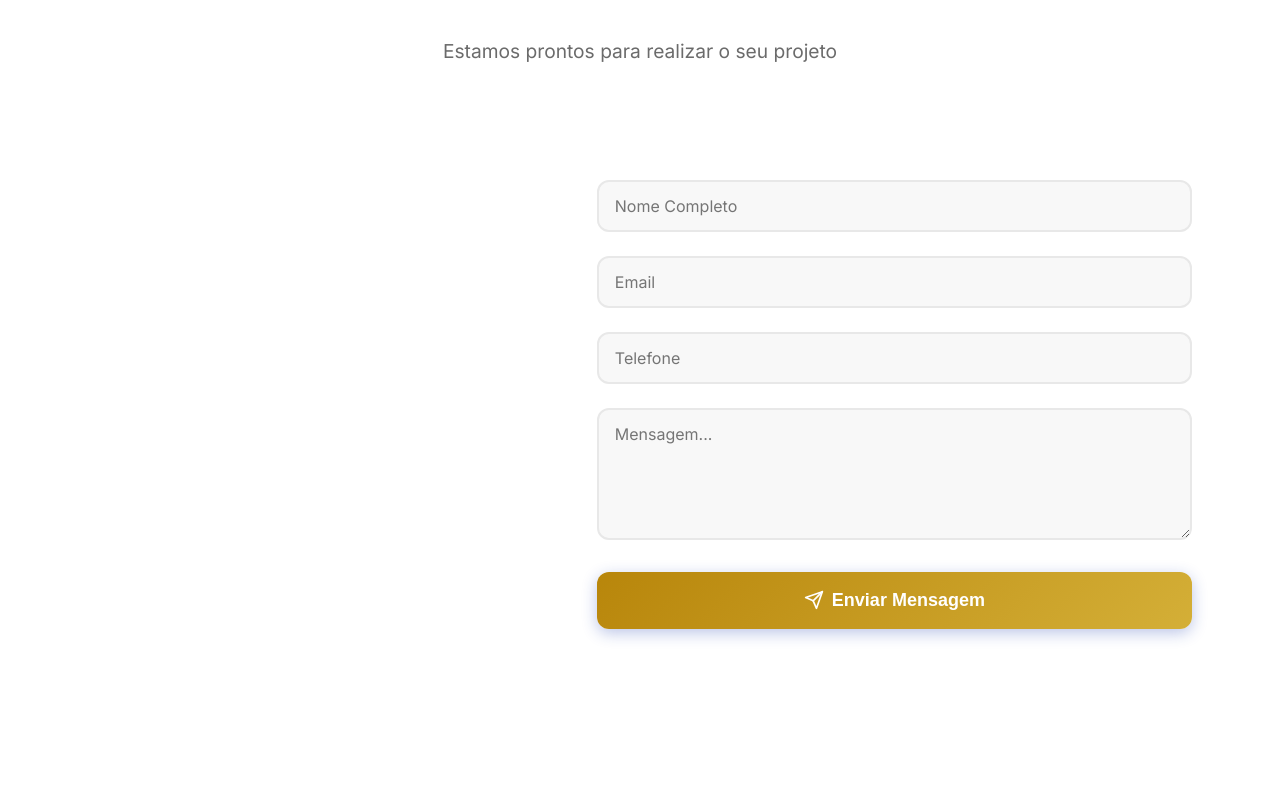
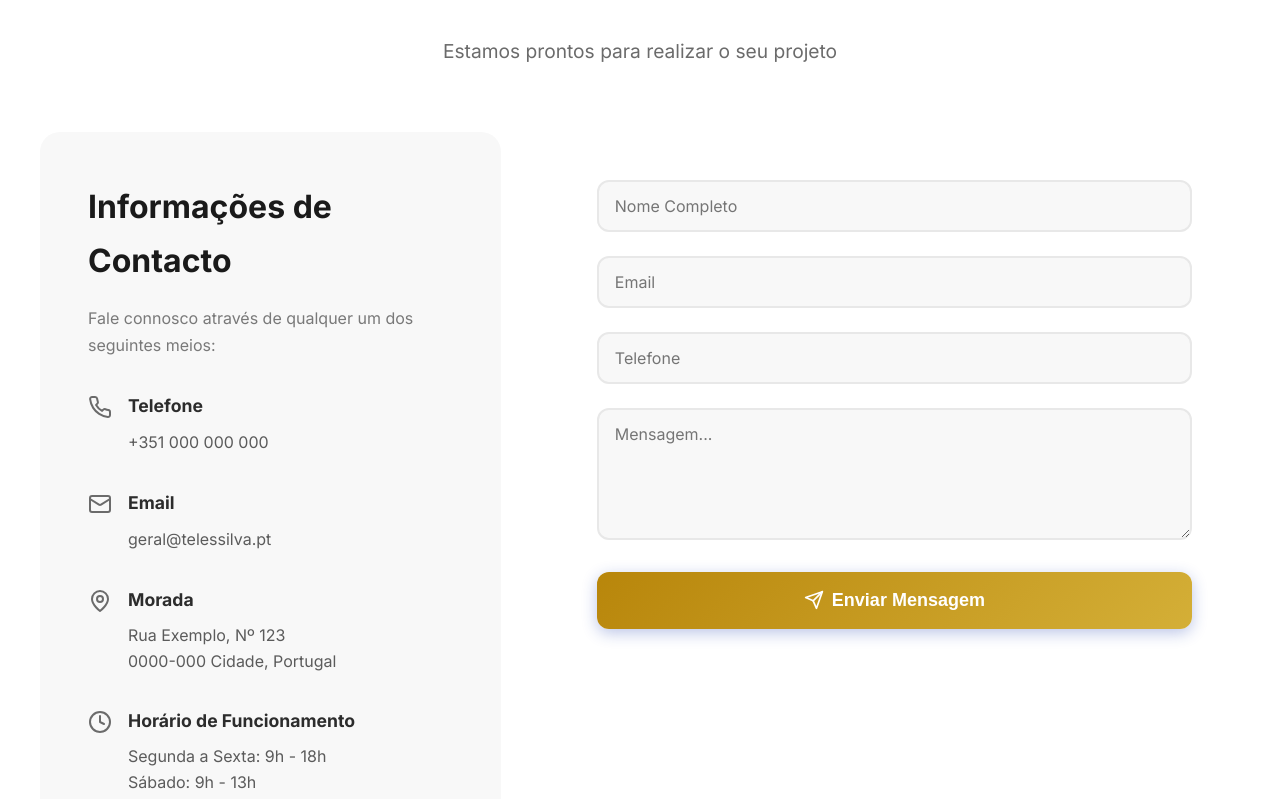
Before and after one commit to DiogoCosta5667/Serralharia, a React (Vite) app: page / in a window 1280 px wide. Shown: the part 8921-9720 px from the top of the page. Built offline with nearby package versions, Linux system fonts and the light colour scheme.

Commit message:
Atualizar formato de Informacoes de Contacto seguindo exemplo

```diff
--- a/src/components/Contact.css
+++ b/src/components/Contact.css
@@ -12,20 +12,22 @@
 }
 
 .contact-info {
-  background: var(--gradient);
+  background: var(--gray-50);
   padding: 3rem;
   border-radius: 20px;
-  color: white;
+  color: var(--gray-900);
 }
 
 .contact-info h3 {
   font-size: 2rem;
   margin-bottom: 1rem;
+  color: var(--gray-900);
 }
 
 .contact-info > p {
   margin-bottom: 2rem;
   opacity: 0.9;
+  color: var(--gray-600);
 }
 
 .info-item {
@@ -38,16 +40,22 @@
 .info-item svg {
   flex-shrink: 0;
   margin-top: 0.25rem;
+  color: var(--gray-600);
+}
+
+.office-hours-icon svg {
+  color: var(--gray-600);
 }
 
 .info-item strong {
   display: block;
   font-size: 1.1rem;
   margin-bottom: 0.5rem;
+  color: var(--gray-800);
 }
 
 .info-item a {
-  color: white;
+  color: var(--gray-700);
   text-decoration: none;
   opacity: 0.9;
   transition: opacity 0.3s;
@@ -62,22 +70,25 @@
   margin: 0;
   opacity: 0.9;
   line-height: 1.6;
+  color: var(--gray-700);
 }
 
 .office-hours {
   margin-top: 3rem;
   padding-top: 2rem;
-  border-top: 1px solid rgba(255, 255, 255, 0.2);
+  border-top: 1px solid var(--gray-200);
 }
 
 .office-hours h4 {
   font-size: 1.2rem;
   margin-bottom: 1rem;
+  color: var(--gray-900);
 }
 
 .office-hours p {
   margin: 0.5rem 0;
   opacity: 0.9;
+  color: var(--gray-700);
 }
 
 .contact-form {
--- a/src/components/Contact.jsx
+++ b/src/components/Contact.jsx
@@ -59,10 +59,17 @@ const Contact = () => {
             </div>
           </div>
 
-          <div className="office-hours">
-            <h4>Horário de Funcionamento</h4>
-            <p>Segunda a Sexta: 9h - 18h</p>
-            <p>Sábado: 9h - 13h</p>
+          <div className="info-item">
+            <div className="office-hours-icon">
+              <svg width="24" height="24" viewBox="0 0 24 24" fill="none" stroke="currentColor" strokeWidth="2" strokeLinecap="round" strokeLinejoin="round">
+                <circle cx="12" cy="12" r="10"></circle>
+                <polyline points="12 6 12 12 16 14"></polyline>
+              </svg>
+            </div>
+            <div>
+              <strong>Horário de Funcionamento</strong>
+              <p>Segunda a Sexta: 9h - 18h<br />Sábado: 9h - 13h</p>
+            </div>
           </div>
         </div>
 
```
